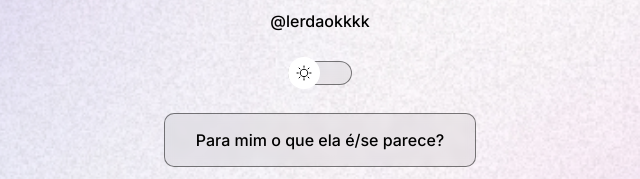
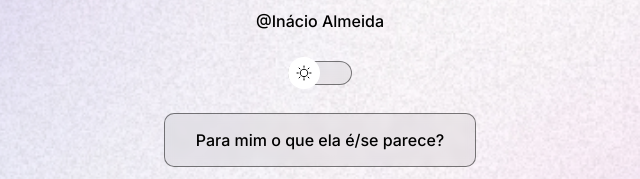
Before and after one commit to InacioAlmeida/devLinks_proj_rockeseat, a plain HTML site: page index.html in a window 1280 px wide. Shown: the part 305-484 px from the top of the page, 320-960 px from the left. Drawn offline with nearby package versions, Linux system fonts and the light colour scheme.

Commit message:
add readme

```diff
--- a/index.html
+++ b/index.html
@@ -13,7 +13,7 @@
     <div id="container">
         <div id="profile">
             <img src="./assets/inas_avatar_dark.png" alt="Foto de Inácio usando óculos escuros">
-            <p>@lerdaokkkk</p>
+            <p>@Inácio Almeida</p>
         </div>
         <div id="switch" onclick="toggleMode()">
             <button></button>
```
Also changed, not shown: .github/preview.png (added), 1 other file.
